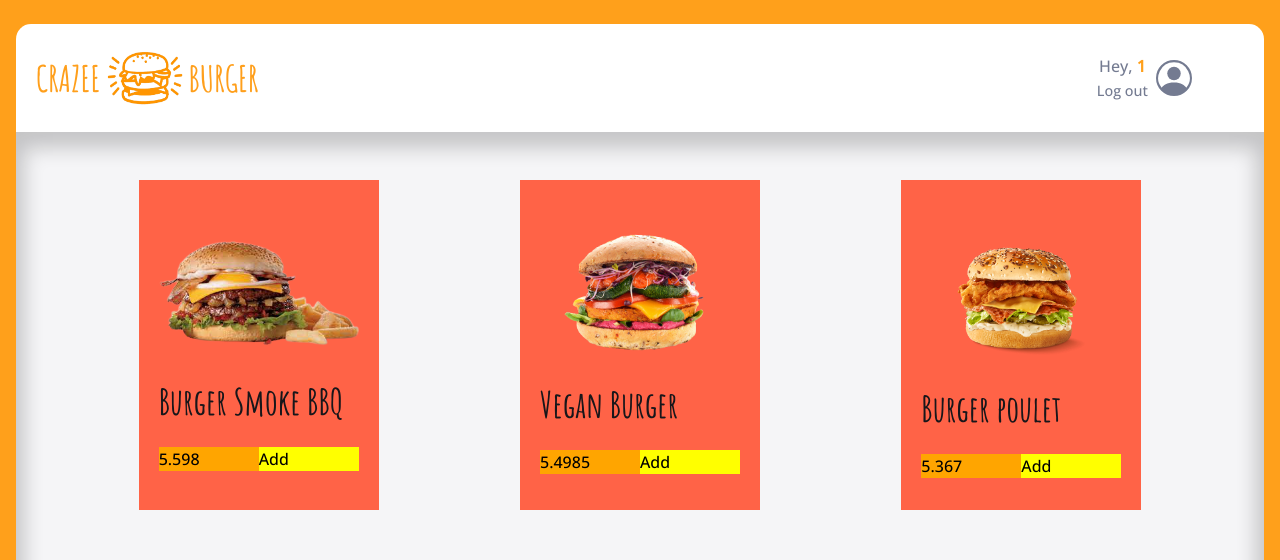
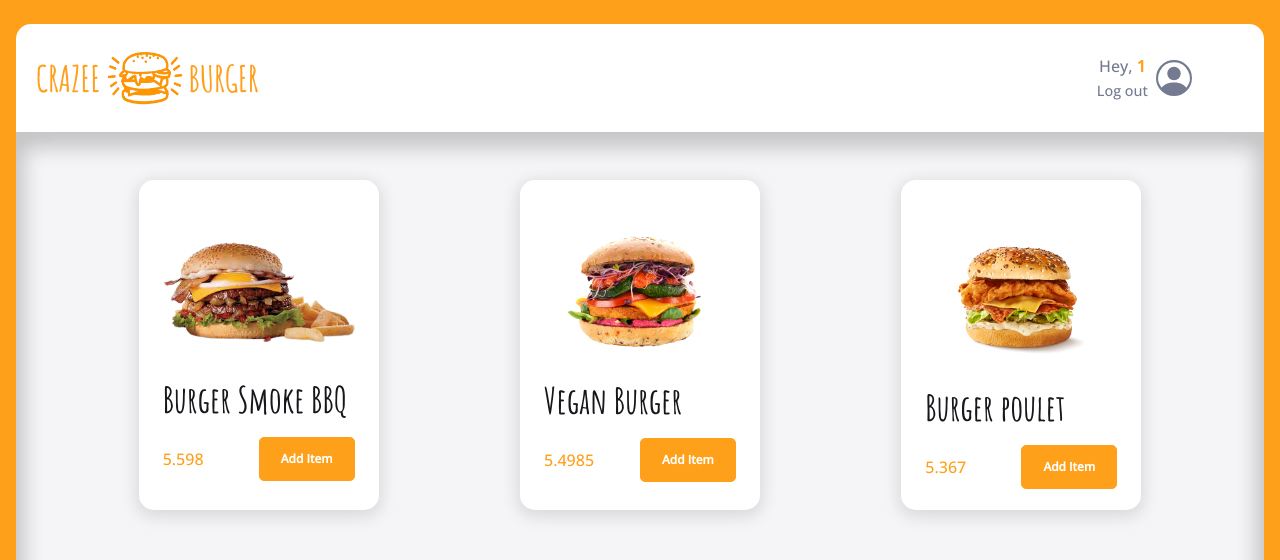
Before and after one commit to maxdnc/crazee-burger, a React (Vite) app: page /order/1 in a window 1280 px wide. Shown: the top 560 px of the page. Built offline with nearby package versions, Linux system fonts and the light colour scheme.

Commit message:
💄 F05: ORDER > MENU > CARD > Add style and button

```diff
--- a/src/components/pages/order/Card.jsx
+++ b/src/components/pages/order/Card.jsx
@@ -1,5 +1,9 @@
 import styled from "styled-components";
 import { theme } from "../../../theme";
+
+// component
+
+import PrimaryButton from "../../reusable-ui/PrimaryButton.jsx";
 
 const Card = ({ image, title, price }) => {
   return (
@@ -9,7 +13,7 @@ const Card = ({ image, title, price }) => {
       <div className="container-price-add">
         <h3>{title}</h3>
         <p>{price}</p>
-        <div className="add-button">Add</div>
+        <PrimaryButton label={"Add Item"} className={"card-button-add"} />
       </div>
     </CardStyled>
   );
@@ -21,13 +25,12 @@ const CardStyled = styled.div`
   justify-content: center;
   gap: 1rem;
 
-  background: tomato;
+  background: ${theme.colors.white};
+  border-radius: ${theme.borderRadius.extraRound};
+  box-shadow: 0px 4px 15px 4px rgba(0, 0, 0, 0.1);
   max-width: 240px;
   height: 330px;
-  padding-left: 1.25rem;
-  padding-right: 1.25rem;
-  padding-top: 3.125rem;
-  padding-bottom: 1.75rem;
+  padding: 3.125rem 1.5rem 1.75rem 1.5rem;
 
   img {
     width: 200px;
@@ -39,7 +42,7 @@ const CardStyled = styled.div`
     display: grid;
     grid-template-columns: repeat(4, 1fr);
     grid-template-rows: repeat(2, 1fr);
-    row-gap: 0.75rem;
+    row-gap: 0.875rem;
     align-items: center;
 
     h3 {
@@ -52,13 +55,13 @@ const CardStyled = styled.div`
     }
     p {
       grid-area: 2 / 1 / 3 / 3;
-      background: orange;
       width: 100%;
+      color: ${theme.colors.primary};
     }
-    .add-button {
+    .card-button-add {
       grid-area: 2 / 3 / 3 / 5;
-      background: yellow;
-      width: 100%;
+      font-size: ${theme.fonts.XS};
+      padding: 0.75rem;
     }
   }
 `;
```
